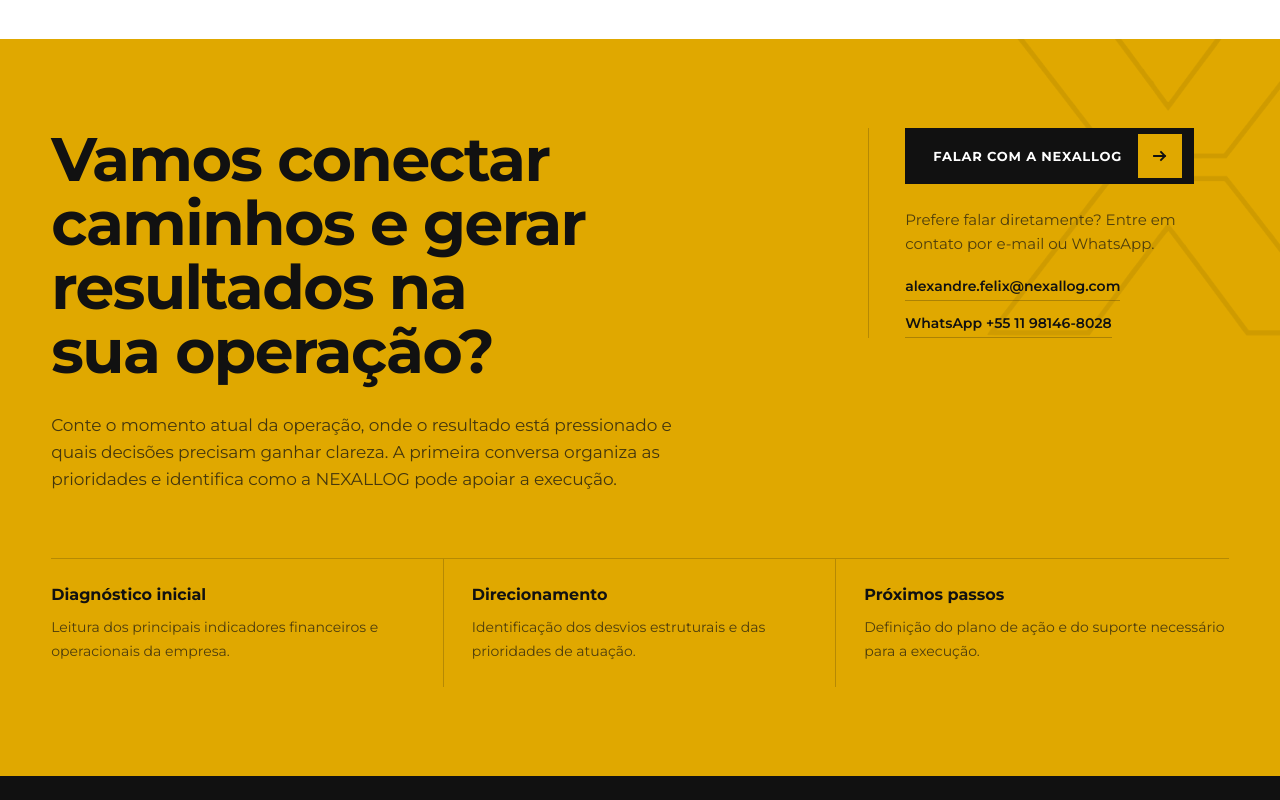
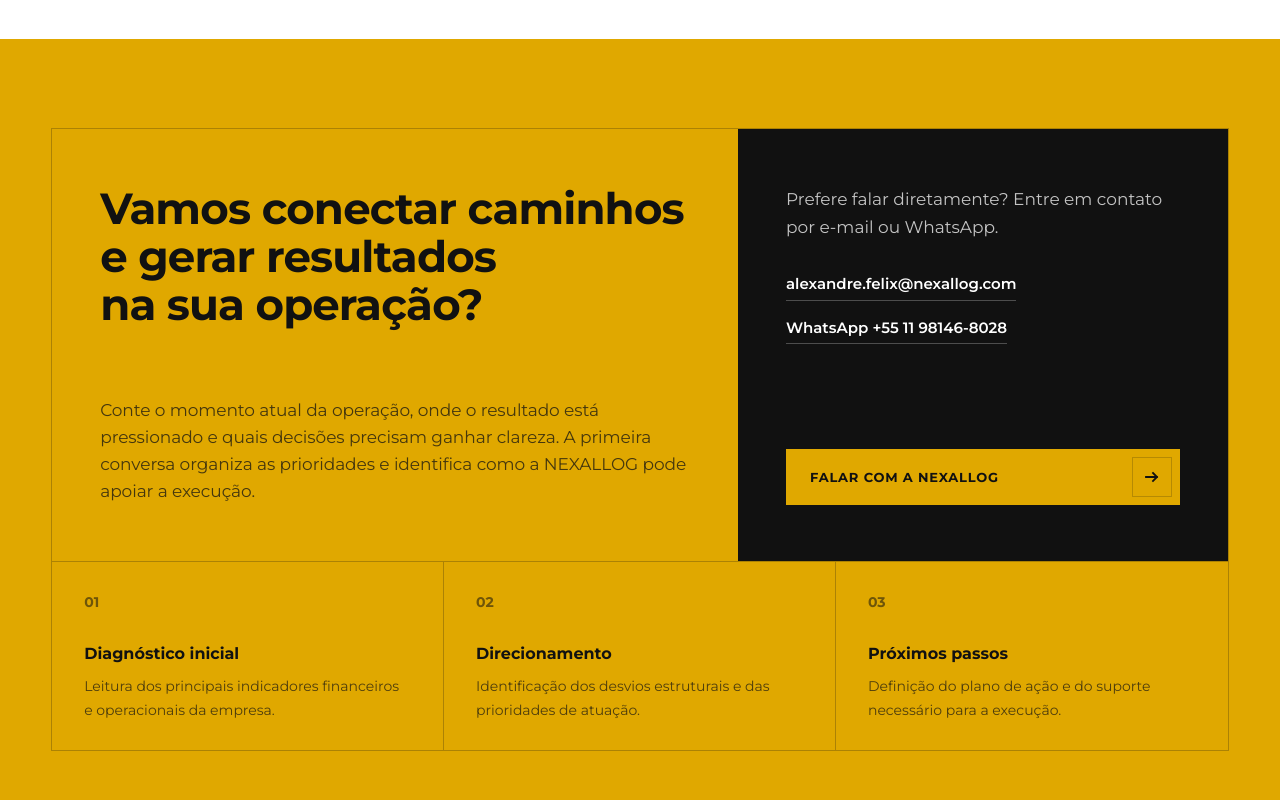
Before and after one commit to Arthurbdsk/Nexalogg-site, a Next.js app: page / in a window 1280 px wide. Shown: the part 5080-5880 px from the top of the page. Built offline with nearby package versions, Linux system fonts and the light colour scheme; no server answers.

Commit message:
Refaz o fechamento comercial da home

```diff
--- a/src/components/sections/FinalCta.tsx
+++ b/src/components/sections/FinalCta.tsx
@@ -2,7 +2,6 @@
 
 import Link from 'next/link';
 import { Section } from '@/components/layout/Section';
-import { BrandMark } from '@/components/ui/Logo';
 import { track } from '@/lib/analytics';
 import { siteConfig } from '@/lib/site';
 
@@ -29,50 +28,33 @@ export function FinalCta() {
   const whatsapp = siteConfig.contact.whatsapp;
 
   return (
-    <Section tone="brand" id="proximo-passo" labelledBy="proximo-passo-titulo" className="overflow-hidden">
-      <div
-        aria-hidden="true"
-        className="pointer-events-none absolute -right-20 -top-16 h-[24rem] w-[24rem] opacity-[0.07]"
-      >
-        <BrandMark className="block h-full w-full brightness-0" />
-      </div>
-      <div className="shell relative">
-        <div className="grid gap-10 lg:grid-cols-12 lg:gap-12">
-          <div className="lg:col-span-7">
-            <h2 id="proximo-passo-titulo" className="text-display-lg">
+    <Section tone="brand" id="proximo-passo" labelledBy="proximo-passo-titulo">
+      <div className="shell">
+        <div className="border border-ink/25">
+          <div className="grid lg:grid-cols-12">
+            <div className="flex flex-col justify-between px-6 py-9 sm:px-10 sm:py-12 lg:col-span-7 lg:min-h-[27rem] lg:px-12 lg:py-14">
+              <h2 id="proximo-passo-titulo" className="max-w-3xl text-display-md">
                 Vamos conectar caminhos e gerar resultados na sua operação?
               </h2>
-            <p className="mt-7 max-w-2xl text-lead text-content/75">
+              <p className="mt-10 max-w-2xl text-lead text-content/75 lg:mt-16">
                 Conte o momento atual da operação, onde o resultado está pressionado e quais
                 decisões precisam ganhar clareza. A primeira conversa organiza as prioridades e
                 identifica como a NEXALLOG pode apoiar a execução.
               </p>
             </div>
-          <div className="lg:col-span-4 lg:col-start-9">
-            <div className="border-t border-ink/20 pt-6 lg:border-l lg:border-t-0 lg:pl-9 lg:pt-0">
-              <Link
-                href="/contato"
-                onClick={() => track('cta_principal_click', { local: 'cta_final' })}
-                className="group inline-flex h-14 w-full items-center justify-between gap-4 whitespace-nowrap bg-ink pl-7 pr-3 text-[0.8125rem] font-bold uppercase tracking-[0.06em] text-paper transition-colors duration-300 ease-outexpo hover:bg-ink-800 sm:w-auto"
-              >
-                {siteConfig.cta.primary}
-                <span className="flex h-11 w-11 items-center justify-center bg-brand-500 text-ink transition-transform duration-300 ease-outexpo group-hover:translate-x-1">
-                  <svg viewBox="0 0 14 14" className="h-3.5 w-3.5" fill="none" aria-hidden="true">
-                    <path d="M1 7h11M8 3l4 4-4 4" stroke="currentColor" strokeWidth="1.8" strokeLinecap="square" />
-                  </svg>
-                </span>
-              </Link>
 
-              <p className="mt-6 max-w-sm text-[0.9375rem] leading-6 text-content/70">
+            <aside className="flex flex-col justify-between bg-ink px-6 py-9 text-paper sm:px-10 sm:py-12 lg:col-span-5 lg:px-12 lg:py-14">
+              <div>
+                <p className="max-w-sm text-[1.0625rem] leading-7 text-paper/75">
                   Prefere falar diretamente? Entre em contato por e-mail ou WhatsApp.
                 </p>
 
-              <div className="mt-5 flex flex-col gap-3">
+                <address className="mt-8 flex flex-col gap-4 not-italic">
                   {email.value ? (
                     <a
                       href={`mailto:${email.value}`}
                       onClick={() => track('email_click', { local: 'cta_final' })}
-                    className="w-fit border-b border-ink/25 pb-1 text-sm font-semibold text-ink transition-colors hover:border-ink"
+                      className="w-fit border-b border-paper/25 pb-1 text-[0.9375rem] font-semibold text-paper transition-colors hover:border-brand-500 hover:text-brand-500"
                     >
                       {email.label ?? email.value}
                     </a>
@@ -83,26 +65,45 @@ export function FinalCta() {
                       target="_blank"
                       rel="noopener noreferrer"
                       onClick={() => track('whatsapp_click', { local: 'cta_final' })}
-                    className="w-fit border-b border-ink/25 pb-1 text-sm font-semibold text-ink transition-colors hover:border-ink"
+                      className="w-fit border-b border-paper/25 pb-1 text-[0.9375rem] font-semibold text-paper transition-colors hover:border-brand-500 hover:text-brand-500"
                     >
                       WhatsApp {whatsapp.label ?? whatsapp.value}
                     </a>
                   ) : null}
-              </div>
-            </div>
-          </div>
+                </address>
               </div>
 
-        <div className="mt-14 grid border-t border-ink/20 sm:grid-cols-3 lg:mt-16">
-          {CONTACT_STEPS.map((step) => (
-            <div
+              <Link
+                href="/contato"
+                onClick={() => track('cta_principal_click', { local: 'cta_final' })}
+                className="group mt-12 inline-flex h-14 w-full items-center justify-between gap-4 bg-brand-500 pl-6 pr-2 text-[0.8125rem] font-bold uppercase tracking-[0.06em] text-ink transition-colors duration-300 ease-outexpo hover:bg-paper"
+              >
+                {siteConfig.cta.primary}
+                <span className="flex h-10 w-10 shrink-0 items-center justify-center border border-ink/20 text-ink transition-transform duration-300 ease-outexpo group-hover:translate-x-1">
+                  <svg viewBox="0 0 14 14" className="h-3.5 w-3.5" fill="none" aria-hidden="true">
+                    <path d="M1 7h11M8 3l4 4-4 4" stroke="currentColor" strokeWidth="1.8" strokeLinecap="square" />
+                  </svg>
+                </span>
+              </Link>
+            </aside>
+          </div>
+
+          <ol className="grid border-t border-ink/25 sm:grid-cols-3">
+            {CONTACT_STEPS.map((step, index) => (
+              <li
                 key={step.title}
-              className="border-b border-ink/20 py-6 sm:border-b-0 sm:border-r sm:px-7 sm:first:pl-0 sm:last:border-r-0 sm:last:pr-0"
+                className="group min-h-[11rem] border-b border-ink/25 px-6 py-7 transition-colors duration-300 last:border-b-0 hover:bg-ink hover:text-paper sm:border-b-0 sm:border-r sm:px-8 sm:last:border-r-0"
               >
-              <h3 className="text-base font-bold text-ink">{step.title}</h3>
-              <p className="mt-2 max-w-sm text-sm leading-6 text-content/70">{step.description}</p>
-            </div>
+                <span className="text-sm font-bold text-ink/55 transition-colors duration-300 group-hover:text-brand-500">
+                  {String(index + 1).padStart(2, '0')}
+                </span>
+                <h3 className="mt-7 text-base font-bold">{step.title}</h3>
+                <p className="mt-2 max-w-sm text-sm leading-6 text-content/70 transition-colors duration-300 group-hover:text-paper/65">
+                  {step.description}
+                </p>
+              </li>
             ))}
+          </ol>
         </div>
       </div>
     </Section>
```
Lines whose indentation alone changed are shown as unchanged.
